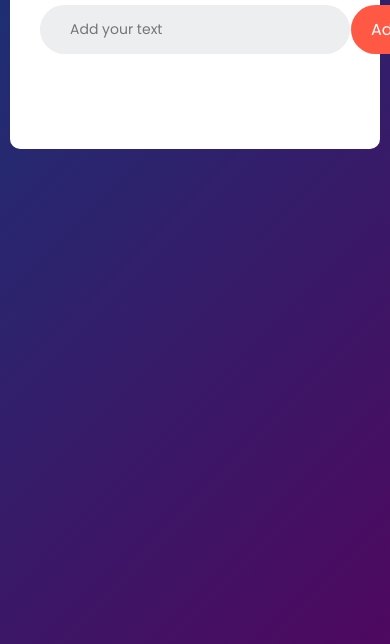
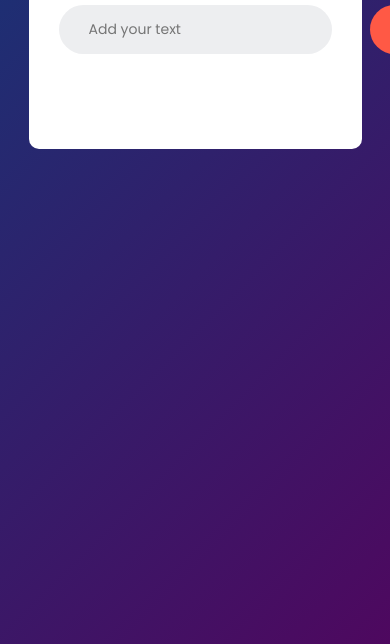
Before and after one commit to BloodyFlakes/To-Do-List-App, a plain HTML site: page index.html in a window 390 px wide. Shown: the part 200-844 px from the top of the page. Drawn offline with Linux system fonts and the light colour scheme.

Commit message:
Update style.css

```diff
--- a/style.css
+++ b/style.css
@@ -101,4 +101,8 @@ ul li span:hover {
   button {
     padding: 12px 20px;
   }
+  .todo-app {
+    width: 90%;
+    max-width: 390px;
+  }
 }
```
